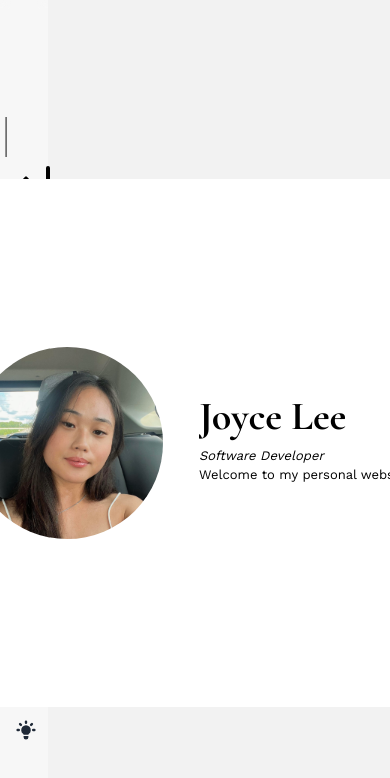
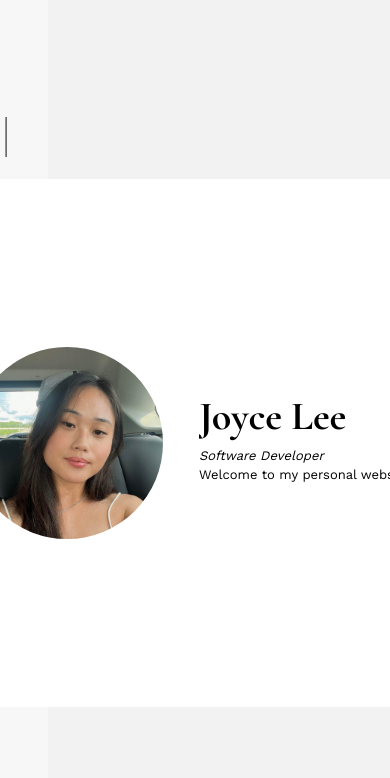
Before and after one commit to Joycejlee00/PersonalWebsite, a Next.js app: page / in a window 390 px wide. Shown: the top 778 px of the page. Built offline with nearby package versions, Linux system fonts and the light colour scheme.

Commit message:
fix text bubble corner and add contacts to the footer. Remove the contacts page

```diff
--- a/src/components/Card.tsx
+++ b/src/components/Card.tsx
@@ -5,7 +5,6 @@ import { Avatar } from '@/components/Avatar';
 import { DM_Serif_Display, Cormorant_Garamond, Work_Sans} from 'next/font/google'
 import { useRouter } from "next/router";
 import { Buttons } from './Buttons';
-import { Info } from './Info';
 
 const dmSerifDisplay = DM_Serif_Display({
   weight: '400',
@@ -94,13 +93,6 @@ export const Card = (props : any) => {
             </div>
           )
         }
-        {
-          current === '/contact' && (
-            <div>
-              <Info/>
-            </div>
-          )
-        }
         <Footer/>
     </main>
   )
--- a/src/components/Footer.tsx
+++ b/src/components/Footer.tsx
@@ -1,4 +1,24 @@
 import {Work_Sans} from 'next/font/google'
+import { BsGithub, BsLinkedin, BsFileTextFill } from "react-icons/bs";
+import Link from 'next/link'
+
+const contacts = [
+    {
+      path: "https://github.com/Joycejlee00",
+      icon: BsGithub,
+      name: "Github",
+    },
+    {
+      path: "https://www.linkedin.com/in/joycejlee/",
+      icon: BsLinkedin,
+      name: "LinkedIn",
+    },
+    {
+      path: "/Joyce_Lee_Resume.pdf",
+      icon: BsFileTextFill,
+      name: "Resume",
+    },
+  ];
 
 const workSans = Work_Sans({
   weight: '400',
@@ -13,6 +33,22 @@ export const Footer = () => {
       <aside>
         <p> @ Joyce Lee</p>
       </aside>
+      <nav className="grid-flow-col gap-4 md:place-self-center md:justify-self-end">
+        {contacts.map((contact) => {
+        return (
+          <a
+          key={contact.path}
+          href={contact.path}
+          className='tooltip tooltip-top'
+          data-tip={contact.name}
+          target="_blank"
+          rel="noopener noreferrer"
+          >
+            <contact.icon size={16}/>
+          </a>
+      )
+        })}
+      </nav>
     </footer>
   )
 }
--- a/src/components/Info.tsx
+++ /dev/null
@@ -1,38 +0,0 @@
-import React from 'react'
-import Link from 'next/link'
-import { BsGithub, BsLinkedin, BsFileTextFill } from "react-icons/bs";
-
-const contacts = [
-    {
-      path: "https://github.com/Joycejlee00",
-      icon: BsGithub,
-      name: "Github",
-    },
-    {
-      path: "https://www.linkedin.com/in/joycejlee/",
-      icon: BsLinkedin,
-      name: "LinkedIn",
-    },
-    {
-      path: "/JoyceLee_Resume.pdf",
-      icon: BsFileTextFill,
-      name: "Resume",
-    },
-  ];
-
-export const Info = () => {
-  <div className='ml-1 mt-8 flex items-center'>
-    {contacts.map((contact) => {
-        return (
-            <Link
-            key={contact.path}
-            href={contact.path}
-            className='tooltip tooltip-bottom'
-            data-tip={contact.name}
-            >
-                <contact.icon size={30}/>
-            </Link>
-        )
-    })}
-  </div>
-}
--- a/src/components/Navbar.tsx
+++ b/src/components/Navbar.tsx
@@ -21,11 +21,6 @@ const navItems = [
       path: "/experience",
       icon: HiViewList,
       name: "Experience",
-    },
-    {
-      path: "/contact",
-      icon: HiInformationCircle,
-      name: "Contact",
     },
   ];
 
--- a/src/pages/contact.tsx
+++ /dev/null
@@ -1,17 +0,0 @@
-import React from 'react'
-import { Card } from '@/components/Card'
-
-const Contact = () => {
-  const values = {
-    title : "Contact Me",
-    h2 : "blub blub",
-    p1: "insert icons here",
-    p2: "more icons here"
-  }
-
-  return (
-    <Card title={values.title} h2={values.h2} p1={values.p1} p2={values.p2}/>
-  )
-}
-
-export default Contact
--- a/src/styles/card.css
+++ b/src/styles/card.css
@@ -78,16 +78,18 @@ main {
   font-size: 0.8rem;
   margin-top: 1rem;
 }
-.card:before {
+
+.card::before {
   content: '';
-  position: absolute;
-  width: 0;
-  height: 0;
-  bottom: 100%;
-  left: 2em;
-  border: 1rem solid transparent;
-  border-top: none;
-  border-bottom-color: var(--txBbble);
+	position: fixed;
+	width: 0rem;
+	height: 0rem;
+	top: 4rem;
+  z-index: 100;
+	left: 1.5em;
+	border: .75rem solid transparent;
+	border-top: none;
+	border-bottom-color: var(--txBbble);
 }
 
 .footer {
```
Also changed, not shown: 2 other files (tests, documents, lock files or other folders).
